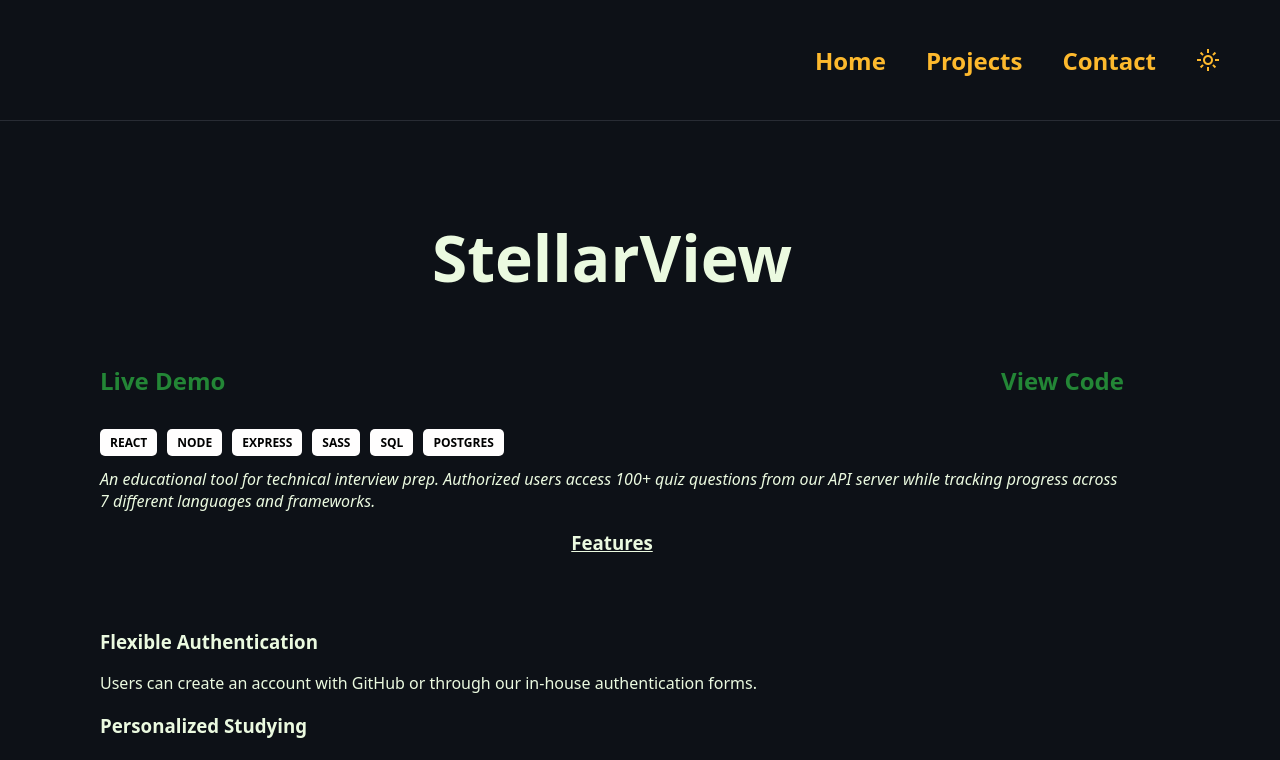
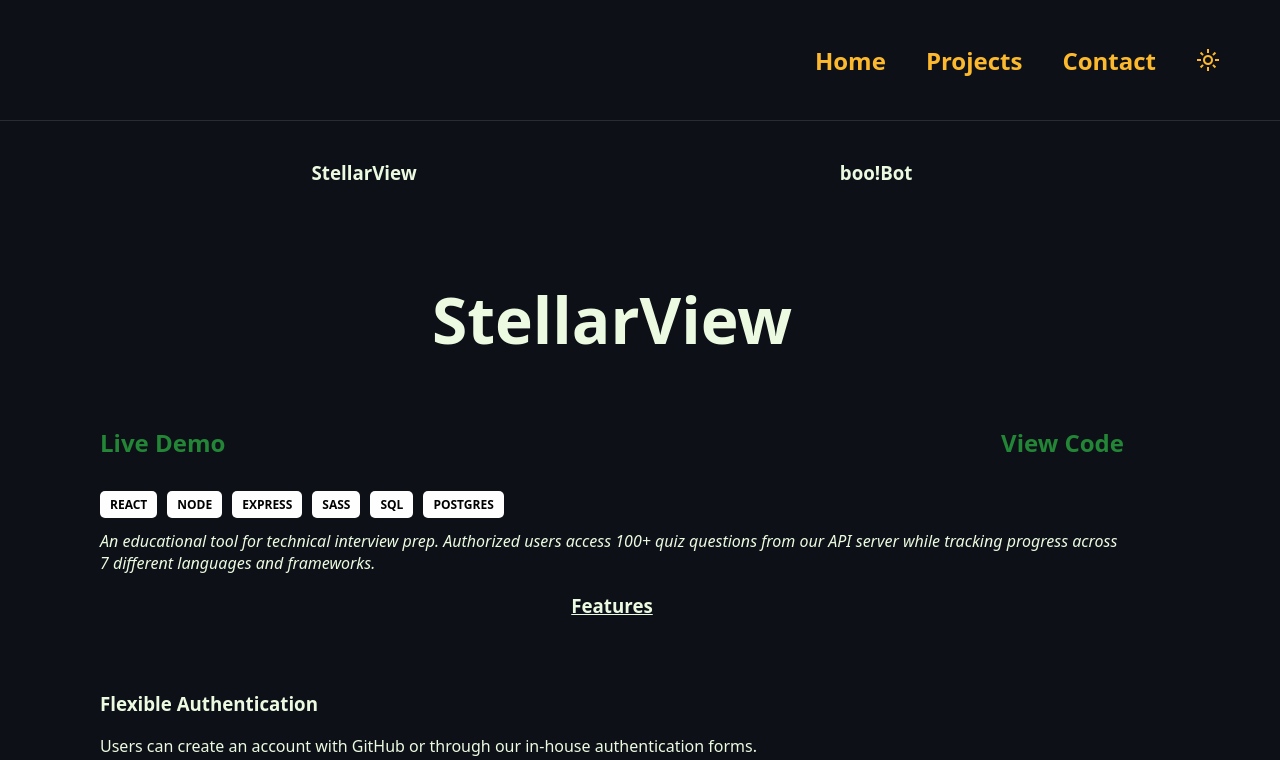
Before and after one commit to kashitamang/personal-portfolio, a React (Create React App) app: page /projects in a window 1280 px wide. Shown: the top 760 px of the page. Built offline with nearby package versions, Linux system fonts and the light colour scheme.

Commit message:
adding navigation to project page

```diff
--- a/src/components/Projects/BooBot.jsx
+++ b/src/components/Projects/BooBot.jsx
@@ -2,7 +2,7 @@ import styles from './ProjectsPage.module.scss';
 import booBotSchema from '../../assets/booBot_schema.jpg';
 export default function BooBot() {
   return (
-    <div className={styles.ProjectContainer}>
+    <div className={styles.ProjectContainer} id='boobot'>
       <h1>boo!Bot</h1>
       <div className={styles.ProjectLinks}>
         <a href="https://boo-bot-server.herokuapp.com/" title="view API" alt="view API">
--- a/src/components/Projects/ProjectsPage.jsx
+++ b/src/components/Projects/ProjectsPage.jsx
@@ -2,12 +2,14 @@ import React from 'react';
 import styles from './ProjectsPage.module.scss';
 import StellarView from './StellarView';
 import BooBot from './BooBot';
+import ProjectsPageNavigation from './ProjectsPageNavigation';
 
 export default function ProjectsPage() {
   return (
     <div className={styles.ProjectsPage}>
-      <StellarView/>
-      <BooBot/>
+      <ProjectsPageNavigation />
+      <StellarView />
+      <BooBot />
     </div>
   );
 }
--- a/src/components/Projects/ProjectsPage.module.scss
+++ b/src/components/Projects/ProjectsPage.module.scss
@@ -3,6 +3,16 @@
   display: flex;
   flex-direction: column;
   align-items: center;
+
+  nav {
+    width: 100%;
+    display: flex;
+    justify-content: space-around;
+    a {
+      padding-left: 5px;
+      padding-right: 5px;
+    }
+  }
 
   .ProjectContainer {
     padding: 30px;
--- /dev/null
+++ b/src/components/Projects/ProjectsPageNavigation.jsx
@@ -0,0 +1,8 @@
+export default function ProjectsPageNavigation() {
+  return (
+    <nav>
+      <a href="#stellarview"><h3> StellarView </h3></a>
+      <a href="#boobot"><h3> boo!Bot </h3></a>
+    </nav>
+  );
+}
--- a/src/components/Projects/StellarView.jsx
+++ b/src/components/Projects/StellarView.jsx
@@ -4,7 +4,7 @@ import stellarViewSchema from '../../assets/stellarView_database_schema.jpg';
 
 export default function StellarView() {
   return (
-    <div className={styles.ProjectContainer}>
+    <div className={styles.ProjectContainer} id='stellarview'>
       <h1>StellarView</h1>
       <div className={styles.ProjectLinks}>
         <a href="https://stellarview.netlify.app/welcome" title="view code" alt="view code">
```
